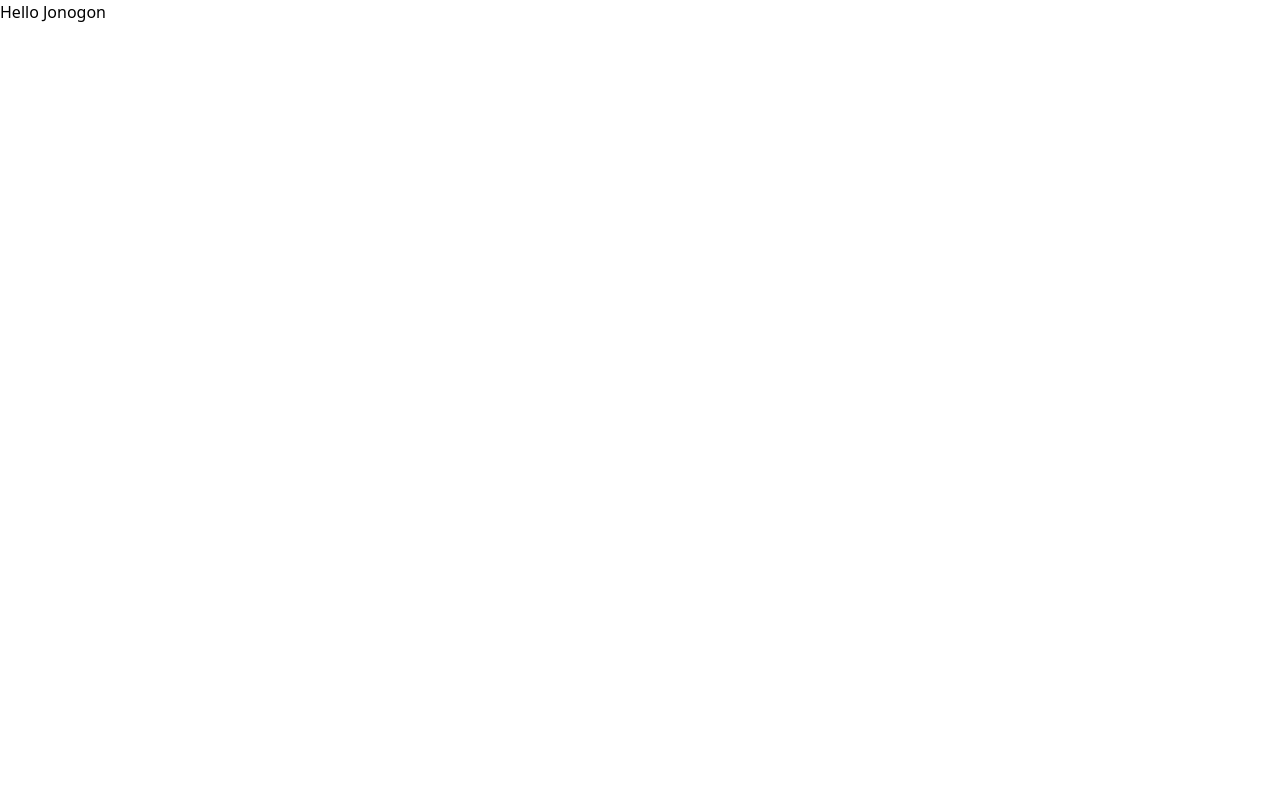
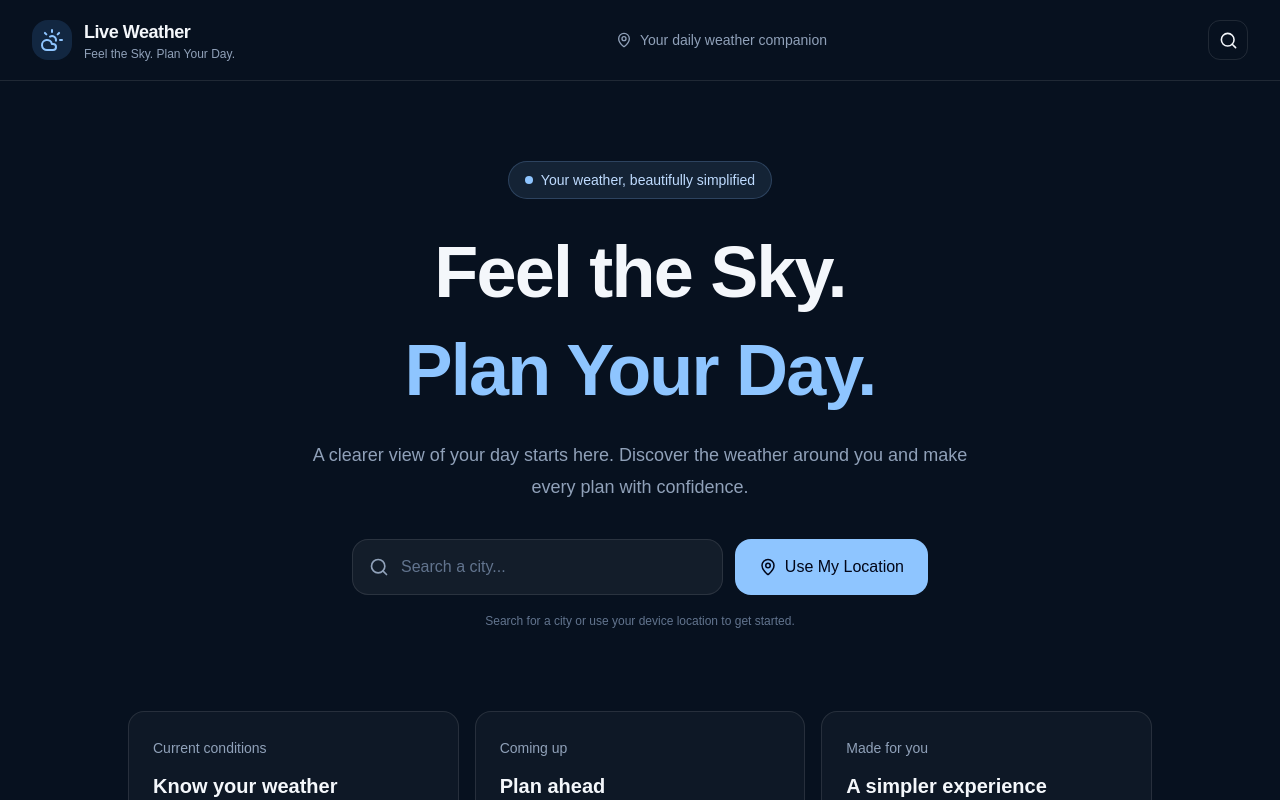
Before and after one commit to mehedilabs/live-weather, a Next.js app: page / in a window 1280 px wide. Shown: the top 800 px of the page. Built offline with nearby package versions, Linux system fonts and the light colour scheme.

Commit message:
feat: build responsive Live Weather homepage

```diff
--- a/package.json
+++ b/package.json
@@ -9,6 +9,7 @@
     "lint": "eslint"
   },
   "dependencies": {
+    "lucide-react": "^1.56.0",
     "next": "16.4.0",
     "react": "19.3.0",
     "react-dom": "19.3.0"
--- a/src/app/globals.css
+++ b/src/app/globals.css
@@ -1 +1,109 @@
 @import "tailwindcss";
+
+:root {
+  --background: #07111f;
+  --foreground: #f4f7fb;
+
+  --surface: #101d30;
+  --surface-hover: #172740;
+
+  --muted: #94a3b8;
+  --border: rgba(255, 255, 255, 0.09);
+
+  --primary: #60a5fa;
+  --primary-foreground: #07111f;
+
+  --accent: #a78bfa;
+  --success: #86efac;
+  --warning: #fcd34d;
+
+  --radius-card: 1.25rem;
+  --container-width: 1280px;
+}
+
+@theme inline {
+  --color-background: var(--background);
+  --color-foreground: var(--foreground);
+  --font-sans: Arial, Helvetica, sans-serif;
+}
+
+* {
+  box-sizing: border-box;
+}
+
+html {
+  min-width: 320px;
+  scroll-behavior: smooth;
+  color-scheme: dark;
+}
+
+body {
+  min-height: 100vh;
+  margin: 0;
+  background: var(--background);
+  color: var(--foreground);
+  font-family: Arial, Helvetica, sans-serif;
+  -webkit-font-smoothing: antialiased;
+  text-rendering: optimizeLegibility;
+}
+
+button,
+input,
+select,
+textarea {
+  font: inherit;
+}
+
+button {
+  cursor: pointer;
+}
+
+button:disabled {
+  cursor: not-allowed;
+}
+
+a {
+  color: inherit;
+  text-decoration: none;
+}
+
+img {
+  display: block;
+  max-width: 100%;
+}
+
+::selection {
+  background: rgba(96, 165, 250, 0.3);
+  color: #ffffff;
+}
+
+:focus-visible {
+  outline: 2px solid var(--primary);
+  outline-offset: 4px;
+}
+
+.container {
+  width: min(
+    calc(100% - 32px),
+    var(--container-width)
+  );
+  margin-inline: auto;
+}
+
+@media (min-width: 768px) {
+  .container {
+    width: min(
+      calc(100% - 48px),
+      var(--container-width)
+    );
+  }
+}
+
+@media (min-width: 1280px) {
+  .container {
+    width: min(
+      calc(100% - 64px),
+      var(--container-width)
+    );
+  }
+}
--- a/src/app/layout.tsx
+++ b/src/app/layout.tsx
@@ -1,29 +1,34 @@
 import type { Metadata } from "next";
-import { Geist, Geist_Mono } from "next/font/google";
 import "./globals.css";
 
-const geistSans = Geist({
-  variable: "--font-geist-sans",
-  subsets: ["latin"],
-});
-
-const geistMono = Geist_Mono({
-  variable: "--font-geist-mono",
-  subsets: ["latin"],
-});
-
 export const metadata: Metadata = {
-  title: "Create Next App",
-  description: "Generated by create next app",
+  title: {
+    default: "Live Weather | Feel the Sky. Plan Your Day.",
+    template: "%s | Live Weather",
+  },
+  description:
+    "Check current weather conditions and forecasts for your city. Live Weather helps you understand the sky and plan your day.",
+  applicationName: "Live Weather",
+  keywords: [
+    "Live Weather",
+    "weather forecast",
+    "current weather",
+    "weather by city",
+  ],
+  robots: {
+    index: true,
+    follow: true,
+  },
 };
 
-export default function RootLayout({ children }: LayoutProps<"/">) {
+export default function RootLayout({
+  children,
+}: Readonly<{
+  children: React.ReactNode;
+}>) {
   return (
-    <html
-      lang="en"
-      className={`${geistSans.variable} ${geistMono.variable} h-full antialiased`}
-    >
-      <body className="min-h-full flex flex-col">{children}</body>
+    <html lang="en">
+      <body>{children}</body>
     </html>
   );
 }
--- a/src/app/page.tsx
+++ b/src/app/page.tsx
@@ -1,9 +1,116 @@
-import Image from "next/image";
+import Link from "next/link";
+import { CloudSun, MapPin, Search } from "lucide-react";
 
-export default function Home() {
+export default function HomePage() {
   return (
-    <div>
-      <h1>Hello Jonogon </h1>
-    </div>
+    <main className="min-h-screen overflow-hidden">
+      <header className="border-b border-white/10">
+        <div className="container flex min-h-20 items-center justify-between gap-4">
+          <Link href="/" className="flex shrink-0 items-center gap-3">
+            <span className="flex size-10 items-center justify-center rounded-2xl bg-blue-400/15 text-blue-300">
+              <CloudSun size={24} />
+            </span>
+
+            <span>
+              <span className="block text-lg font-bold tracking-tight">
+                Live Weather
+              </span>
+              <span className="hidden text-xs text-slate-400 sm:block">
+                Feel the Sky. Plan Your Day.
+              </span>
+            </span>
+          </Link>
+
+          <div className="hidden items-center gap-2 text-sm text-slate-400 sm:flex">
+            <MapPin size={16} />
+            <span>Your daily weather companion</span>
+          </div>
+
+          <button
+            type="button"
+            className="flex size-10 shrink-0 items-center justify-center rounded-xl border border-white/10 transition hover:bg-white/5"
+            aria-label="Search for a city"
+          >
+            <Search size={19} />
+          </button>
+        </div>
+      </header>
+
+      <section className="container py-12 sm:py-16 lg:py-20">
+        <div className="mx-auto max-w-4xl text-center">
+          <span className="inline-flex items-center gap-2 rounded-full border border-blue-300/20 bg-blue-300/10 px-4 py-2 text-sm text-blue-200">
+            <span className="size-2 rounded-full bg-blue-300" />
+            Your weather, beautifully simplified
+          </span>
+
+          <h1 className="mt-7 text-4xl font-bold leading-tight tracking-tight sm:text-6xl lg:text-7xl">
+            Feel the Sky.
+            <span className="mt-2 block text-blue-300">Plan Your Day.</span>
+          </h1>
+
+          <p className="mx-auto mt-6 max-w-2xl text-base leading-7 text-slate-400 sm:text-lg sm:leading-8">
+            A clearer view of your day starts here. Discover the weather around
+            you and make every plan with confidence.
+          </p>
+
+          <div className="mx-auto mt-9 flex max-w-xl flex-col gap-3 sm:flex-row">
+            <div className="flex min-h-14 flex-1 items-center gap-3 rounded-2xl border border-white/10 bg-white/5 px-4 text-left">
+              <Search className="shrink-0 text-slate-400" size={20} />
+              <input
+                type="text"
+                placeholder="Search a city..."
+                aria-label="City name"
+                className="min-w-0 flex-1 bg-transparent text-sm text-white outline-none placeholder:text-slate-500"
+              />
+            </div>
+
+            <button
+              type="button"
+              className="flex min-h-14 items-center justify-center gap-2 rounded-2xl bg-blue-300 px-6 font-semibold text-slate-950 transition hover:bg-blue-200"
+            >
+              <MapPin size={18} />
+              Use My Location
+            </button>
+          </div>
+
+          <p className="mt-4 text-xs leading-5 text-slate-500">
+            Search for a city or use your device location to get started.
+          </p>
+        </div>
+
+        <div className="mx-auto mt-16 grid max-w-5xl gap-4 sm:mt-20 sm:grid-cols-3">
+          <div className="rounded-2xl border border-white/10 bg-white/[0.03] p-6">
+            <span className="text-sm text-slate-400">Current conditions</span>
+            <h2 className="mt-3 text-xl font-semibold">Know your weather</h2>
+            <p className="mt-2 text-sm leading-6 text-slate-400">
+              Get a clear picture of what the sky is doing right now.
+            </p>
+          </div>
+
+          <div className="rounded-2xl border border-white/10 bg-white/[0.03] p-6">
+            <span className="text-sm text-slate-400">Coming up</span>
+            <h2 className="mt-3 text-xl font-semibold">Plan ahead</h2>
+            <p className="mt-2 text-sm leading-6 text-slate-400">
+              Make better everyday plans with weather forecasts.
+            </p>
+          </div>
+
+          <div className="rounded-2xl border border-white/10 bg-white/[0.03] p-6">
+            <span className="text-sm text-slate-400">Made for you</span>
+            <h2 className="mt-3 text-xl font-semibold">A simpler experience</h2>
+            <p className="mt-2 text-sm leading-6 text-slate-400">
+              A clean, responsive experience across your devices.
+            </p>
+          </div>
+        </div>
+      </section>
+
+      <footer className="border-t border-white/10">
+        <div className="container flex min-h-20 flex-col items-center justify-center gap-2 py-5 text-center text-xs text-slate-500 sm:flex-row sm:justify-between">
+          <p>© {new Date().getFullYear()} Live Weather</p>
+          <p>Feel the Sky. Plan Your Day.</p>
+        </div>
+      </footer>
+    </main>
   );
 }
```
Also changed, not shown: 1 other file (tests, documents, lock files or other folders).
